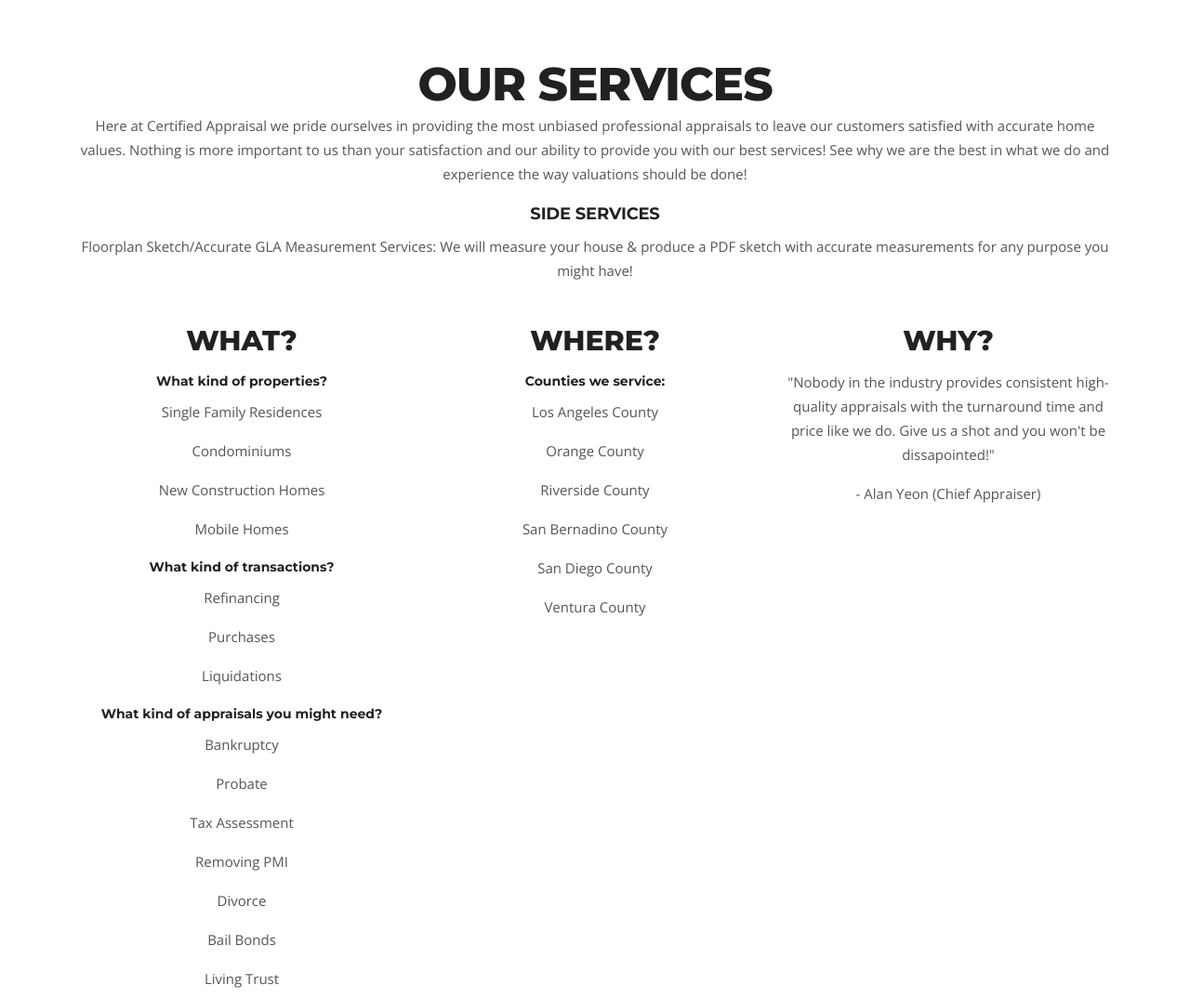
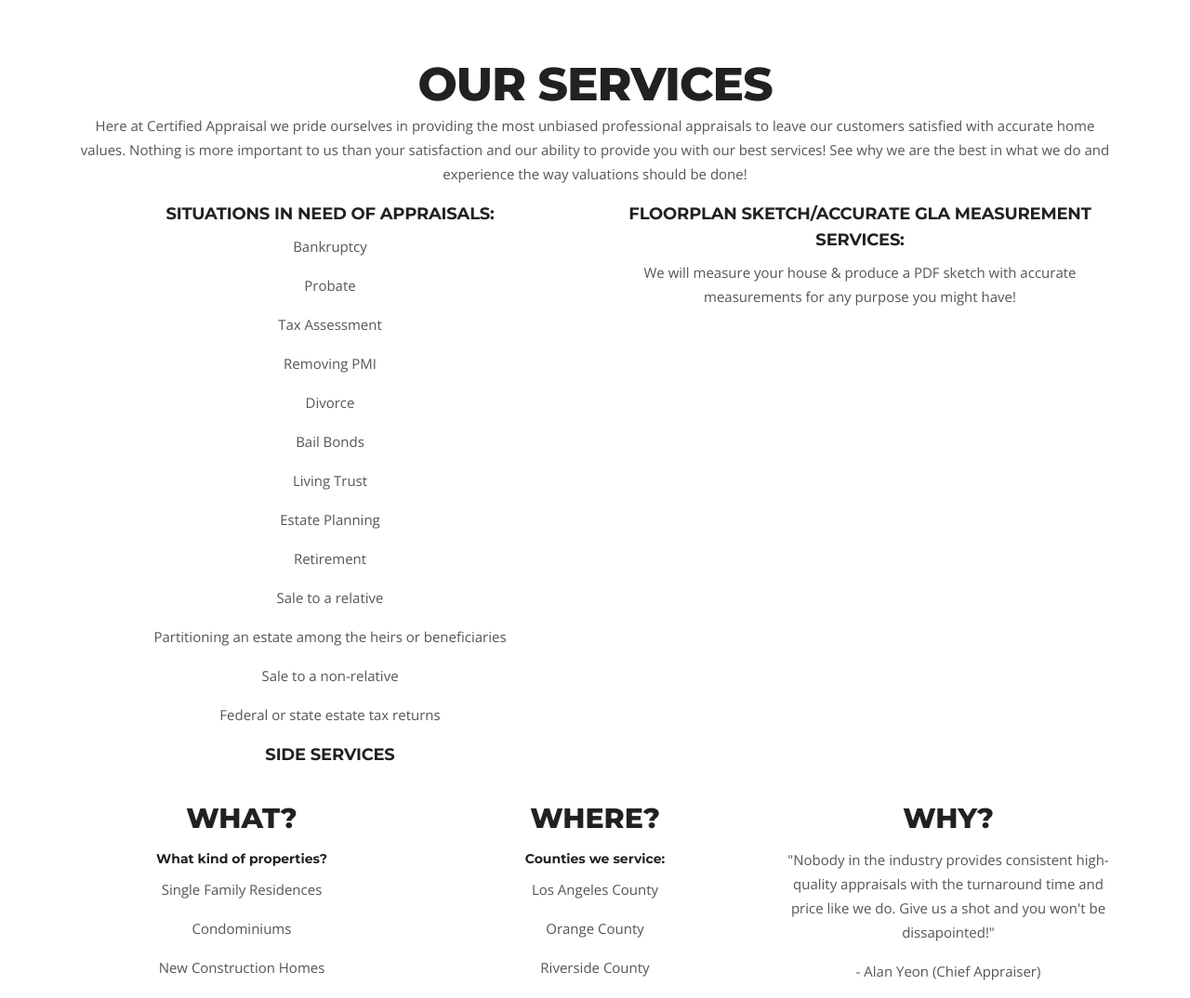
Before and after one commit to nicolasyeon/certifiedappraisal, a Django app: page /services_page in a window 1280 px wide. Shown: the part 922-1996 px from the top of the page at 93% size. Run offline with Django 3.2, Linux system fonts and the light colour scheme; some libraries are stand-ins or nearby versions.

Commit message:
Edited Templates

```diff
--- a/appraisal_app/templates/services.html
+++ b/appraisal_app/templates/services.html
@@ -149,9 +149,26 @@
               satisfaction and our ability to provide you with our best services! See why we are the best in what we do
               and experience the way valuations should be done!</p>
           </div>
-          <div class="col-12">
+          <div class="col-6">
+            <h4>Situations in need of appraisals:</h4>
+            <p>Bankruptcy</p>
+            <p>Probate</p>
+            <p>Tax Assessment</p>
+            <p>Removing PMI</p>
+            <p>Divorce</p>
+            <p>Bail Bonds</p>
+            <p>Living Trust</p>
+            <p>Estate Planning</p>
+            <p>Retirement</p>
+            <p>Sale to a relative</p>
+            <p>Partitioning an estate among the heirs or beneficiaries</p>
+            <p>Sale to a non-relative</p>
+            <p>Federal or state estate tax returns</p>
             <h4>Side Services</h4>
-            <p>Floorplan Sketch/Accurate GLA Measurement Services: We will measure your house & produce a PDF sketch
+          </div>
+          <div class="col-6">
+            <h4>Floorplan Sketch/Accurate GLA Measurement Services:</h4>
+            <p>We will measure your house & produce a PDF sketch
               with accurate measurements for any purpose you might
               have!</p>
           </div>
@@ -170,20 +187,6 @@
             <p>Refinancing</p>
             <p>Purchases</p>
             <p>Liquidations</p>
-            <h5>What kind of appraisals you might need?</h5>
-            <p>Bankruptcy</p>
-            <p>Probate</p>
-            <p>Tax Assessment</p>
-            <p>Removing PMI</p>
-            <p>Divorce</p>
-            <p>Bail Bonds</p>
-            <p>Living Trust</p>
-            <p>Estate Planning</p>
-            <p>Retirement</p>
-            <p>Sale to a relative</p>
-            <p>Partitioning an estate among the heirs or beneficiaries</p>
-            <p>Sale to a non-relative</p>
-            <p>Federal or state estate tax returns</p>
           </div><!-- 1st post col end -->
 
           <div class="col-lg-4 col-md-6 mt-4 mb-4 text-center">
```
Also changed, not shown: appraisal_app/templates/index.html (+4 -3 lines).
